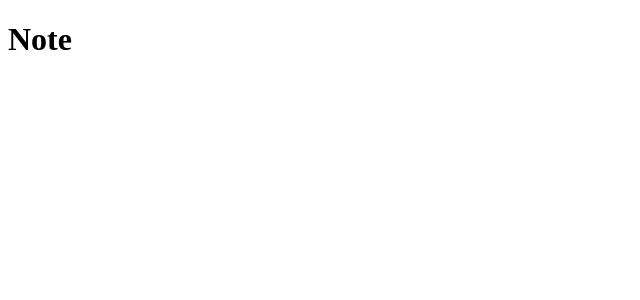
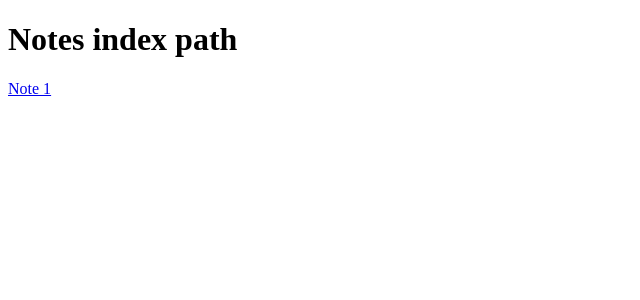
Before and after one commit to simotae14/nextjs-course-app, a Next.js app: page /notes in a window 1280 px wide. Shown: the top 300 px of the page, without its empty margins (0-640 px from the left). Built offline with nearby package versions, Linux system fonts and the light colour scheme.

Commit message:
06. link betweend pages, even with dynamic routes

```diff
--- a/pages/index.jsx
+++ b/pages/index.jsx
@@ -1,5 +1,5 @@
 import React from 'react';
-import Link from 'next/Link';
+import Link from 'next/link';
 
 const Page = () => (
   <div>
--- a/pages/notes/index.jsx
+++ b/pages/notes/index.jsx
@@ -1,5 +1,17 @@
 import React from 'react';
+import Link from 'next/link';
 
-const Page = () => <div>Notes index path</div>;
+const Page = () => (
+  <div>
+    <h1>
+      Notes index path
+    </h1>
+    <Link href="/notes/[id]" as={`/notes/1`}>
+      <a>
+        Note 1
+      </a>
+    </Link>
+  </div>
+);
 
 export default Page;
```
Also changed, not shown: pages/notes/[id].jsx (renamed from pages/notes/[...params].jsx).
